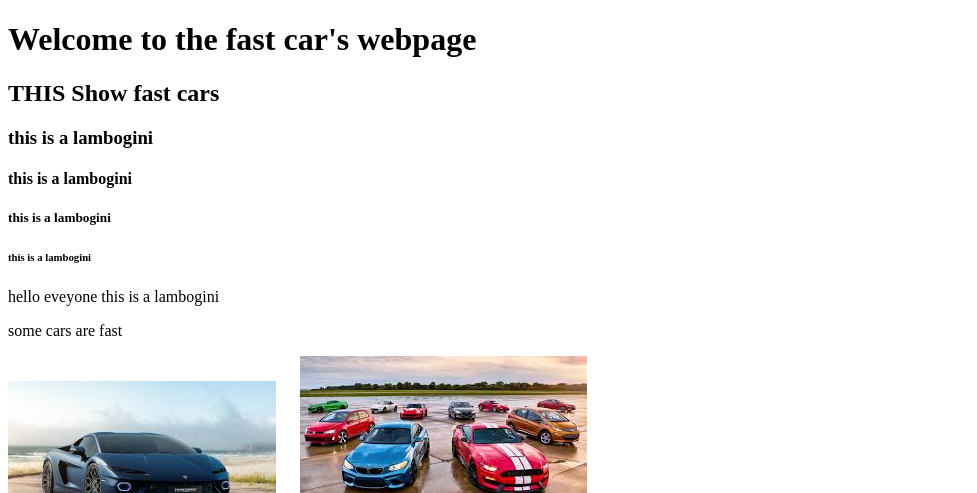
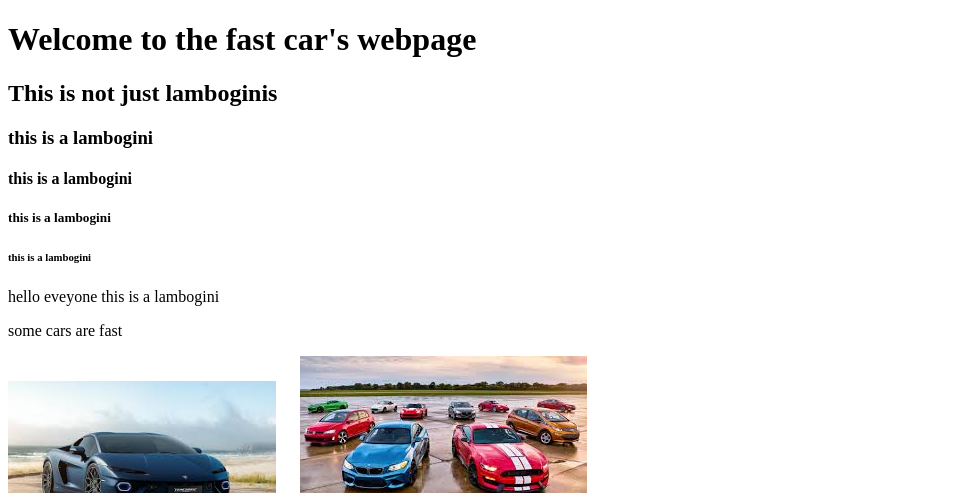
Before and after one commit to JosiahKNaidoo/My-CarApp, a plain HTML site: page index.html in a window 1280 px wide. Shown: the top 493 px of the page, without its empty margins (0-977 px from the left). Drawn offline with Linux system fonts and the light colour scheme.

Commit message:
Update index.html
line 8 was changed

```diff
--- a/index.html
+++ b/index.html
@@ -5,7 +5,7 @@
     </head>
     <body>
         <h1>Welcome to the fast car's webpage</h1>
-        <h2>THIS Show fast cars</h2>
+        <h2>This is not just lamboginis</h2>
          <h3>this is a lambogini</h3>
          <h4>this is a lambogini</h4>
          <h5>this is a lambogini</h5>
```
